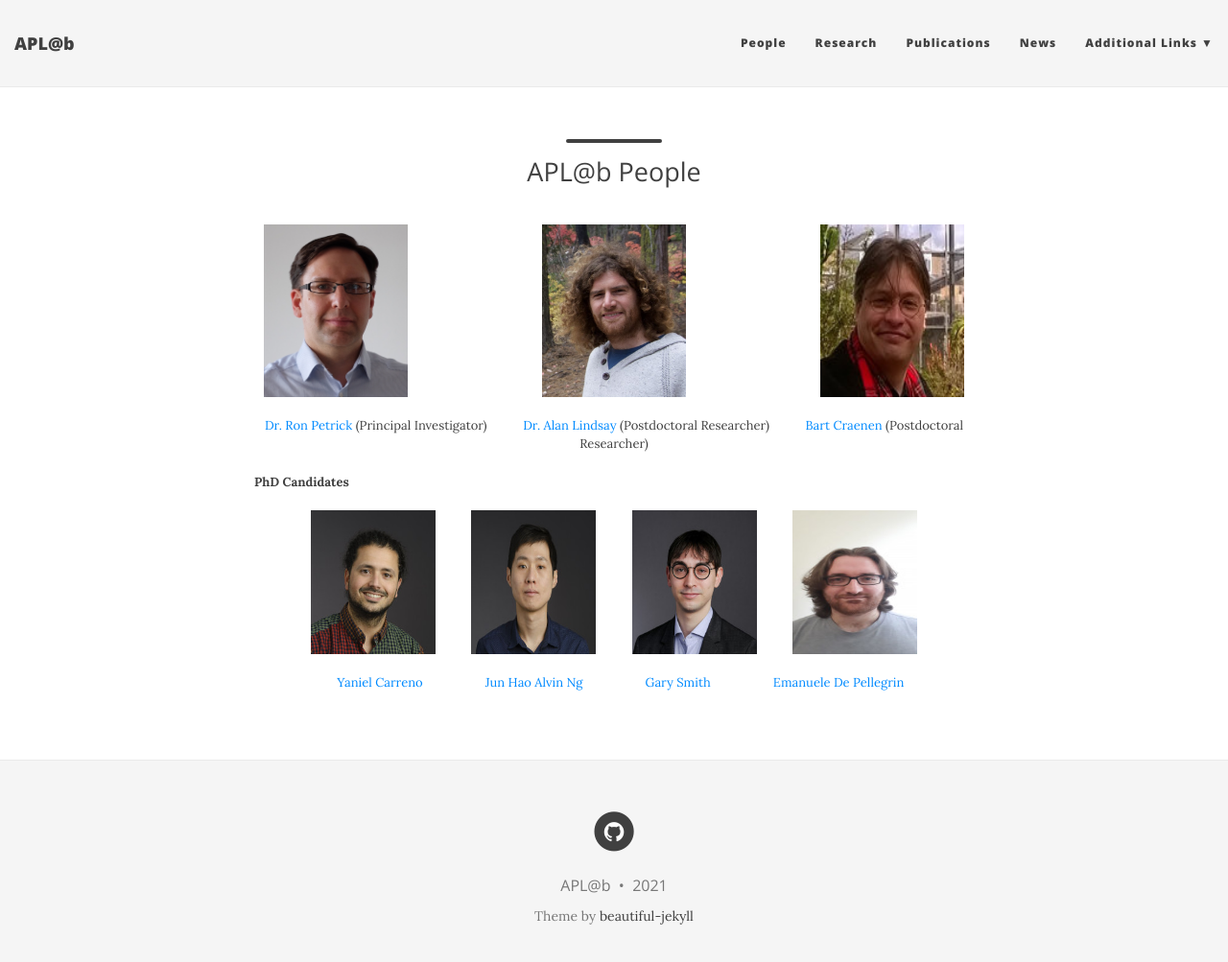
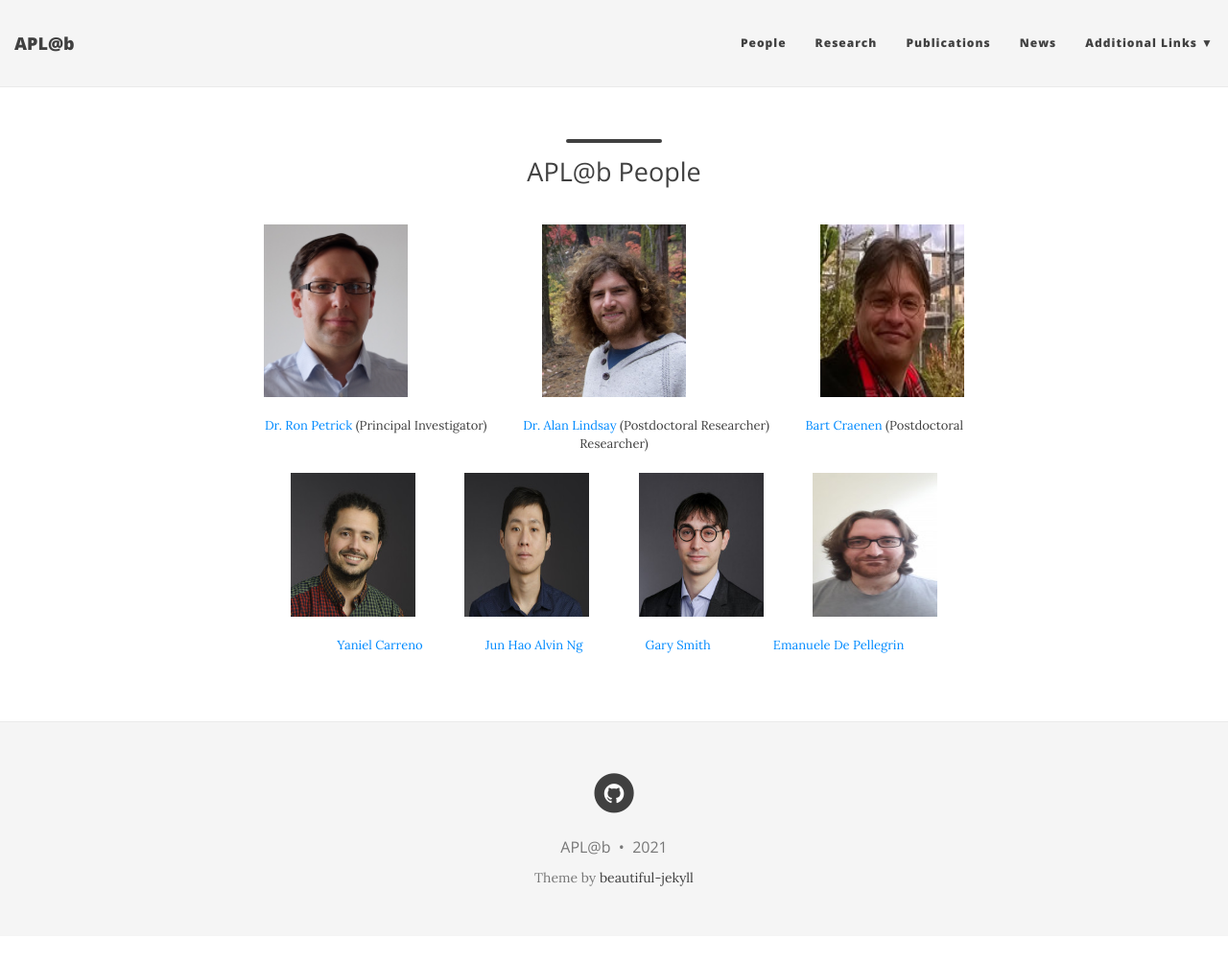
Before and after one commit to aplab2020/aplab2020.github.io, a Jekyll site: the page built from people.md, in a window 1280 px wide and 1016 px high. Shown: the top 1003 px of the window at 96% size. Built offline with Jekyll 4.4.1, drawn with Linux system fonts in a browser that asks for light colours; nearby versions of some CDN libraries.

Commit message:
Update people.md

```diff
--- a/people.md
+++ b/people.md
@@ -15,10 +15,10 @@
 <a href="https://scholar.google.ch/citations?hl=de&user=i8JsL7QAAAAJ&view_op=list_works" style="float: ;">Bart Craenen</a> (Postdoctoral Researcher)
 </p>
 
-**PhD Candidates**
 
 
-<p align="center"> <img src="/img/yaniel.jpg" align="center" width="130" height="150"> &nbsp;  &nbsp; &nbsp; &nbsp; &nbsp; <img src="/img/alvin.jpg" align="center" width="130" height="150">  &nbsp;  &nbsp; &nbsp; &nbsp; &nbsp; <img src="/img/gary.jpg" align="center" width="130" height="150"> &nbsp;  &nbsp; &nbsp; &nbsp; &nbsp; <img src="/img/emanuelle.jpeg" align="center" width="130" height="150"></p>
+
+<p align="center"> <img src="/img/yaniel.jpg" align="center" width="130" height="150">  &nbsp;  &nbsp; &nbsp;  &nbsp; &nbsp; &nbsp; &nbsp; <img src="/img/alvin.jpg" align="center" width="130" height="150">   &nbsp;  &nbsp; &nbsp;  &nbsp; &nbsp; &nbsp; &nbsp; <img src="/img/gary.jpg" align="center" width="130" height="150">  &nbsp;  &nbsp; &nbsp;  &nbsp; &nbsp; &nbsp; &nbsp; <img src="/img/emanuelle.jpeg" align="center" width="130" height="150"></p>
 
  <p align="center">  &nbsp; &nbsp; <a href="https://www.edinburgh-robotics.org/students/yaniel-carreno" style="float: &nbsp; &nbsp; &nbsp; &nbsp;">Yaniel Carreno</a>      &nbsp; &nbsp; &nbsp; &nbsp; &nbsp; &nbsp; &nbsp; &nbsp; &nbsp;
                    <a href="https://www.edinburgh-robotics.org/students/jun-hao-alvin-ng" style="float: ;">Jun Hao Alvin Ng</a>  &nbsp; &nbsp;   &nbsp;  &nbsp; &nbsp; &nbsp; &nbsp; &nbsp;  &nbsp;                    <a href="https://www.edinburgh-robotics.org/students/gary-smith" style="float: ;">Gary Smith</a>  &nbsp; &nbsp; &nbsp; &nbsp; &nbsp; &nbsp; &nbsp;  &nbsp;  &nbsp;
```
